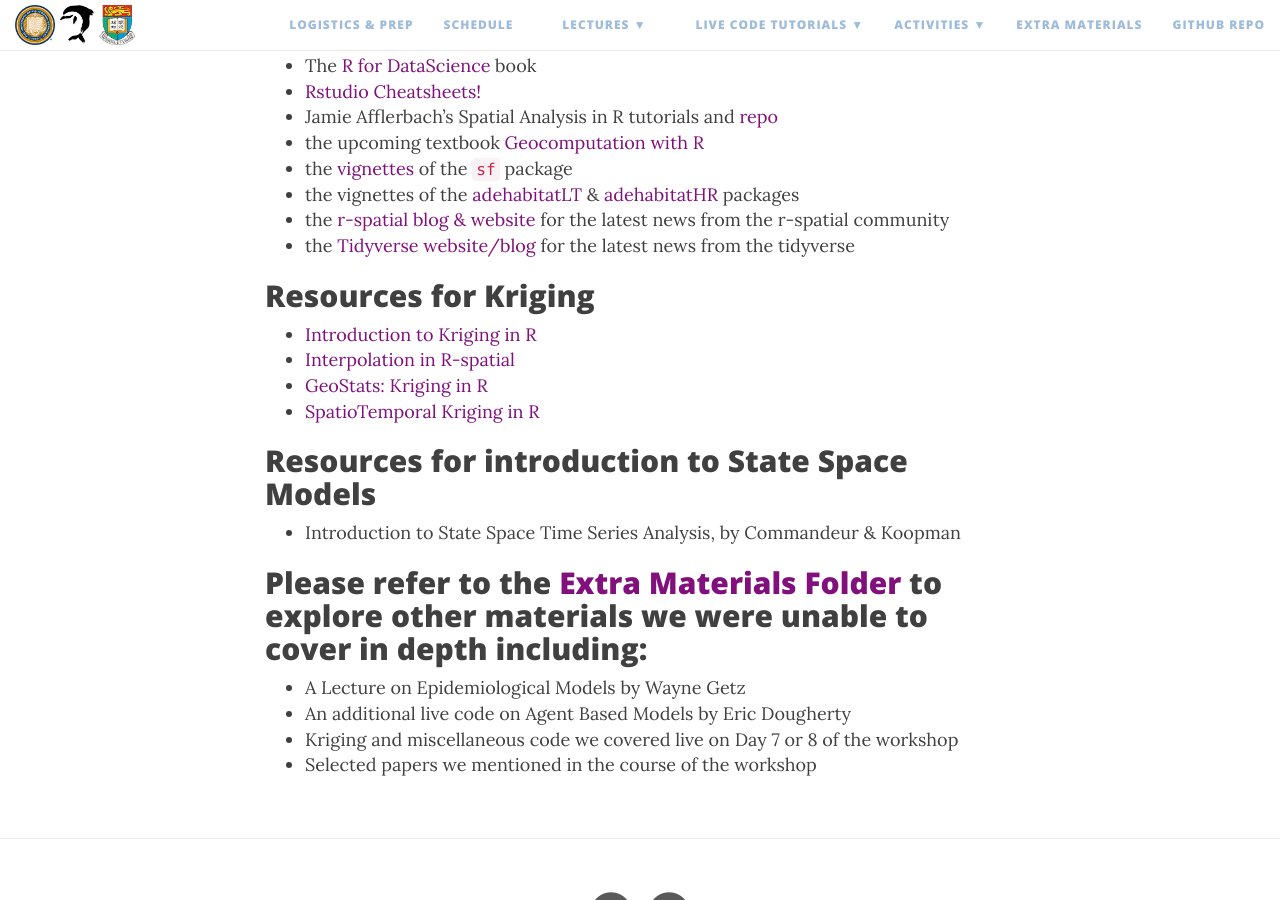
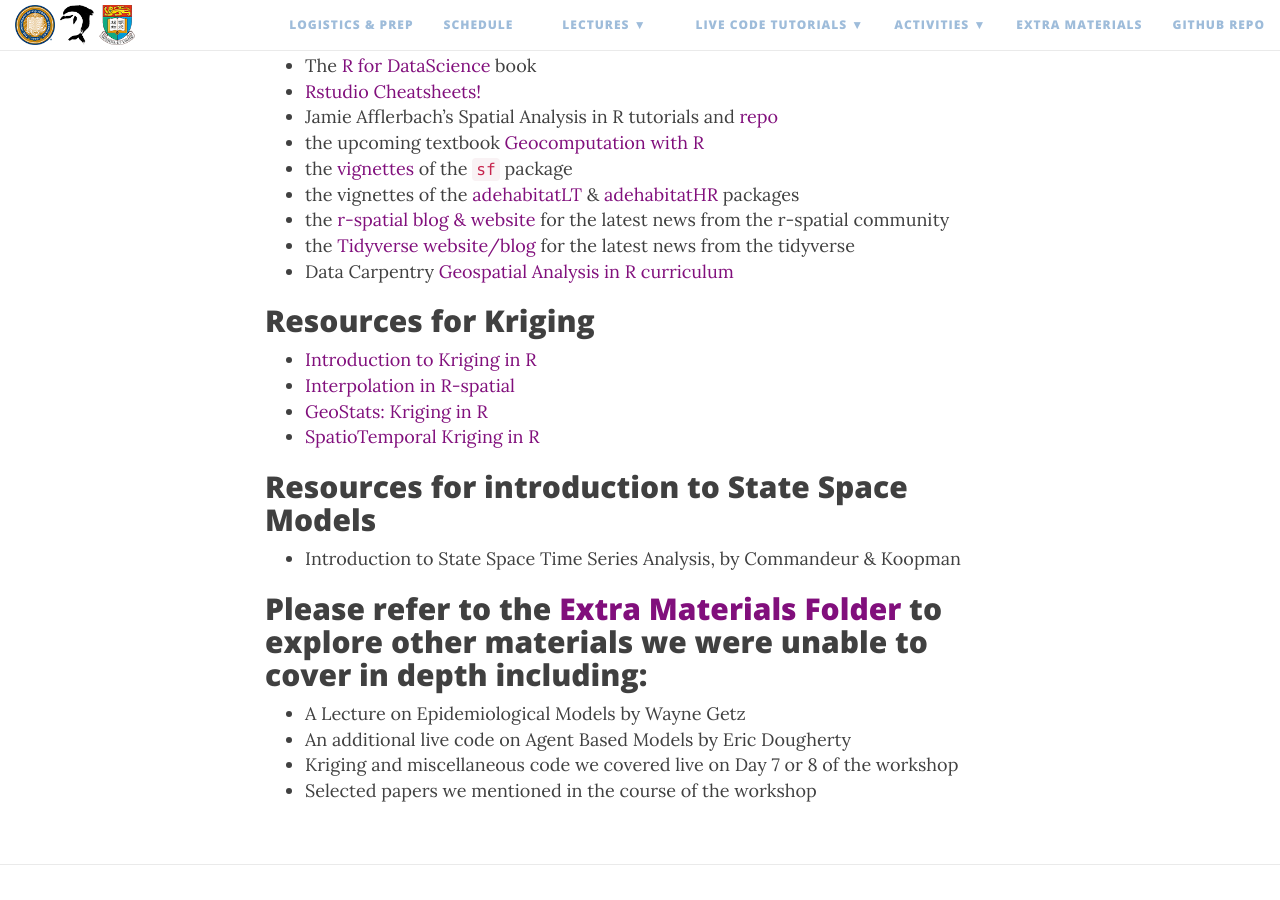
Before and after one commit to dpseidel/MovEco-R-Workshop, a Jekyll site: the page built from extra.md, in a window 1280 px wide and 900 px high, scrolled down 571 px. Built offline with Jekyll 4.4.1, drawn with Linux system fonts in a browser that asks for light colours; nearby versions of some CDN libraries.

Commit message:
add Data carpentry to extra materials list

```diff
--- a/extra.md
+++ b/extra.md
@@ -15,6 +15,7 @@ For those interested in further tutorials or resources for spatial data analysis
 - the vignettes of the [adehabitatLT](https://cran.r-project.org/web/packages/adehabitatLT/) & [adehabitatHR](https://cran.r-project.org/web/packages/sf/) packages
 - the [r-spatial blog & website](http://r-spatial.org/) for the latest news from the r-spatial community
 - the [Tidyverse website/blog](https://www.tidyverse.org/articles/) for the latest news from the tidyverse
+- Data Carpentry [Geospatial Analysis in R curriculum](http://www.datacarpentry.org/R-spatial-raster-vector-lesson/)
 
 
 ## Resources for Kriging
```
